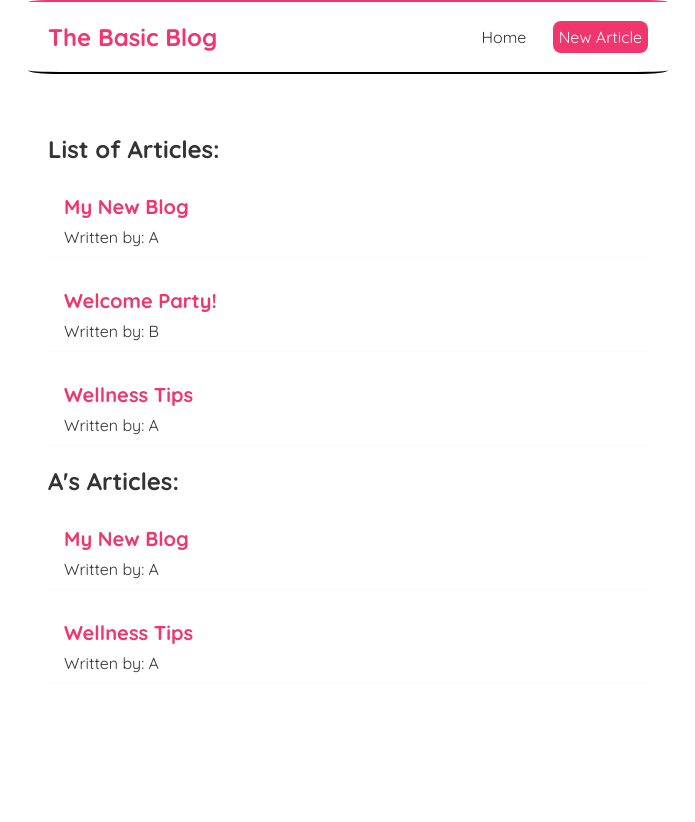
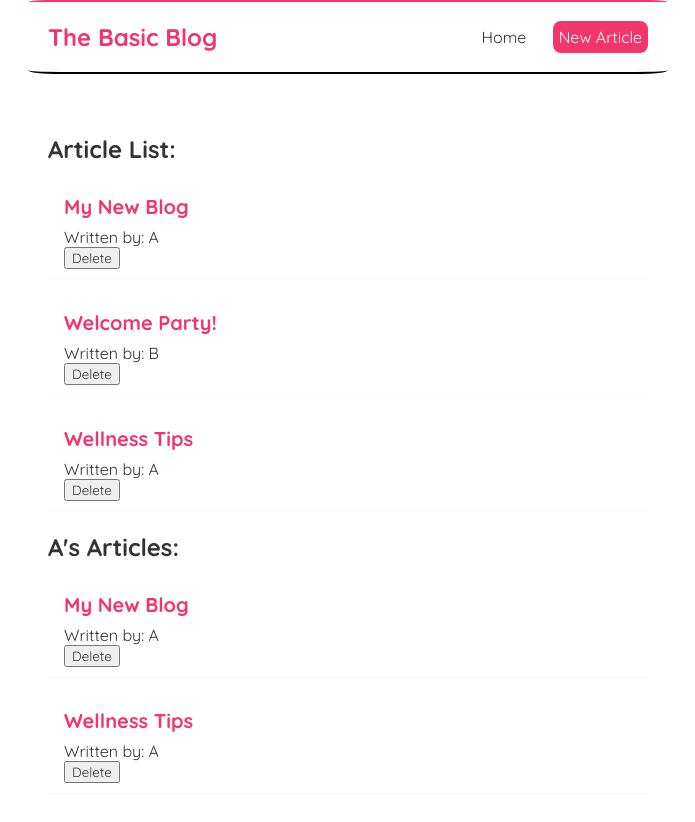
Before and after one commit to nnaaff/React-Blog, a React (Create React App) app in the folder react-blog/: page / in a window 1280 px wide. Shown: the top 822 px of the page, without its empty margins (292-987 px from the left). Before the commit the page ends 800 px from the top, so only its background shows below. Built offline with nearby package versions, Linux system fonts and the light colour scheme.

Commit message:
Deletion of articles

```diff
--- a/react-blog/src/ArtList.js
+++ b/react-blog/src/ArtList.js
@@ -1,5 +1,5 @@
 // const ArtList = ( props ) => {
-const ArtList = ( { articles, title } ) => {
+const ArtList = ( { articles, title, handleDelete } ) => {
 
   // const articles = props.articles;
   // const title = props.title;
@@ -13,6 +13,7 @@ const ArtList = ( { articles, title } ) => {
         <div className="article-preview" key={ article.id }>
           <h2> { article.title } </h2>
           <p> Written by: { article.author } </p>
+          <button onClick={ () => { handleDelete( article.id ) } }> Delete </button>
         </div>
 
       ) ) }
--- a/react-blog/src/Home.js
+++ b/react-blog/src/Home.js
@@ -9,10 +9,17 @@ const Home = () => {
     { title: 'Wellness Tips', body: 'lorem ipsum...', author: 'A', id: 3 }
   ] );
 
+  const handleDelete = ( id ) => {
+    // use setArticles() here to update 'articles'
+    // 'filter' does not modify original list
+    const newArticles = articles.filter( (article) => article.id !== id );
+    setArticles( newArticles );
+  }
+
   return (
     <div className="home">
-      <ArtList articles={ articles } title="List of Articles:" />
-      <ArtList articles={ articles.filter( (article) => article.author === 'A' ) } title="A's Articles:" />
+      <ArtList articles={ articles } title="Article List:" handleDelete={ handleDelete } />
+      <ArtList articles={ articles.filter( (article) => article.author === 'A' ) } title="A's Articles:" handleDelete={ handleDelete } />
     </div>
   );
 }
```
